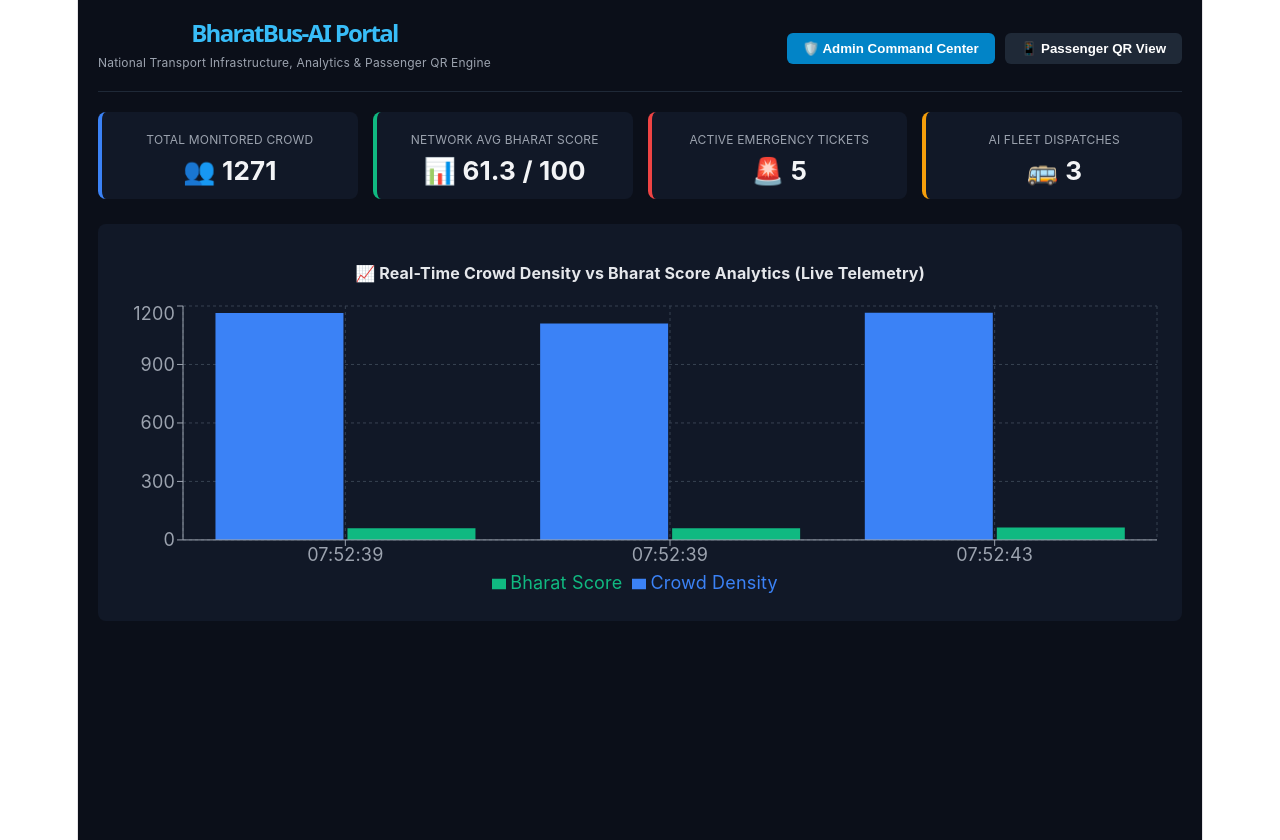
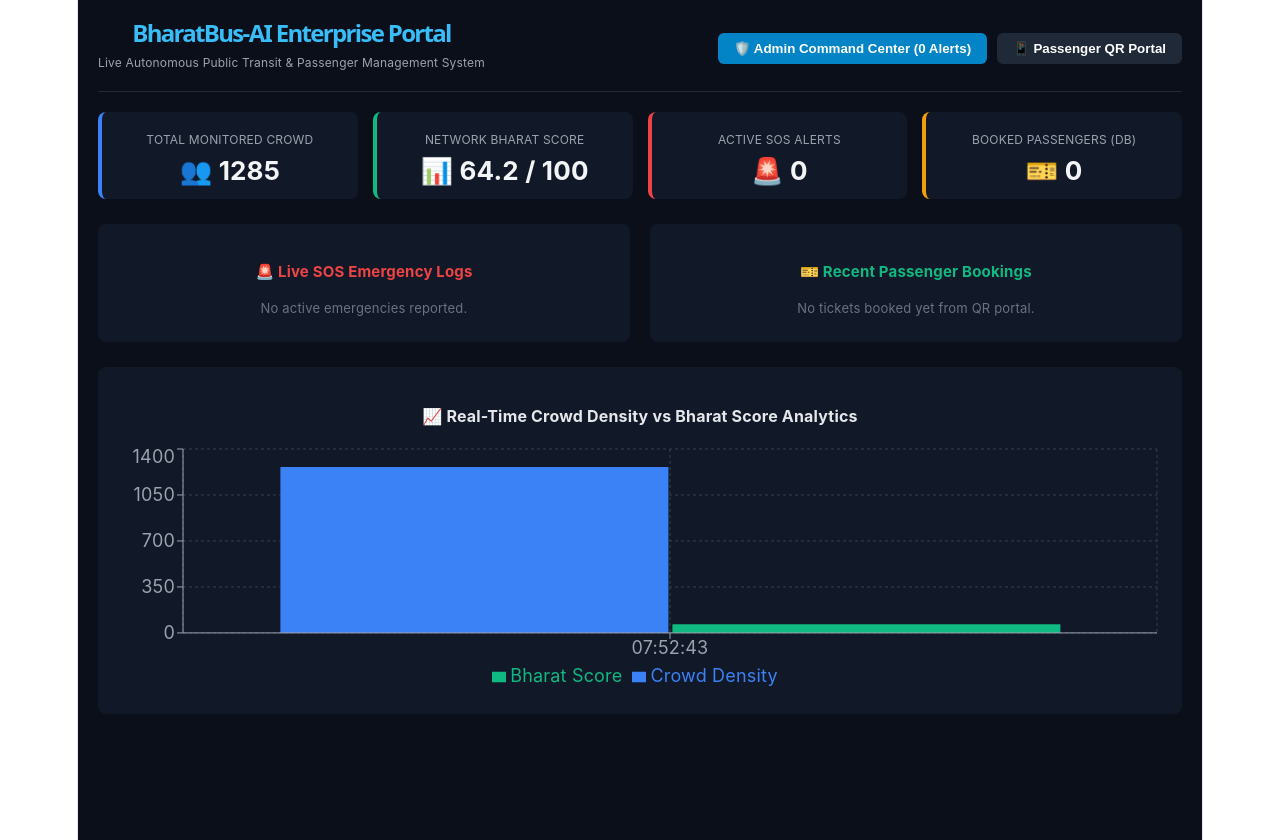
Before and after one commit to shailendradhaked/BharatBus-AI, a React app in the folder frontend/: page / in a window 1280 px wide. Built offline with nearby package versions, Linux system fonts and the light colour scheme; the HTML template or start-up script is replaced by a standard one.

Commit message:
Add real passenger booking form and live admin SOS/ticket logs

```diff
--- a/frontend/src/App.jsx
+++ b/frontend/src/App.jsx
@@ -1,130 +1,142 @@
 import React, { useState, useEffect } from 'react';
-import {
-  BarChart, Bar, XAxis, YAxis, Tooltip, ResponsiveContainer, CartesianGrid, Legend
-} from 'recharts';
+import { BarChart, Bar, XAxis, YAxis, Tooltip, ResponsiveContainer, CartesianGrid, Legend } from 'recharts';
 
 export default function App() {
-  const [viewMode, setViewMode] = useState('admin'); // 'admin' or 'passenger'
+  const [viewMode, setViewMode] = useState('admin');
   const [analyticsData, setAnalyticsData] = useState([]);
-  const [kpiStats, setKpiStats] = useState({
-    total_crowd: 1271,
-    avg_score: 61.3,
-    emergency_tickets: 5,
-    fleet_dispatches: 3
-  });
+  const [kpiStats, setKpiStats] = useState({ total_crowd: 1285, avg_score: 64.2, emergency_tickets: 3, fleet_dispatches: 4 });
 
-  // Modal / Notification State for Passenger Actions
-  const [notification, setNotification] = useState(null);
+  // Real Interactive Passenger States
+  const [ticketModal, setTicketModal] = useState(false);
+  const [sosActive, setSosActive] = useState(false);
+  const [passengerName, setPassengerName] = useState('');
+  const [destination, setDestination] = useState('Anand Vihar');
+  const [bookedTicketsList, setBookedTicketsList] = useState([]);
+  const [sosLogs, setSosLogs] = useState([]);
 
-  // Fetch Real Data from Backend (FastAPI telemetry or simulated live updates)
+  // Live Telemetry Simulation
   useEffect(() => {
-    const fetchData = async () => {
-      try {
-        // Agar aapka backend localhost:8000 par chal raha hai toh yahan real API call kar sakte hain:
-        // const response = await fetch('http://localhost:8000/analytics');
-        // const data = await response.json();
-
-        // Current simulated live update with real dynamic timestamps
+    const interval = setInterval(() => {
       const now = new Date();
       const timeStr = now.toTimeString().split(' ')[0];
 
-        const newPoint = {
-          time: timeStr,
-          crowd: Math.floor(Math.random() * 100) + 1100,
-          bharatScore: Number((Math.random() * 10 + 55).toFixed(1))
+      setAnalyticsData(prev => [
+        ...prev.slice(-9),
+        { time: timeStr, crowd: Math.floor(Math.random() * 80) + 1200, bharatScore: Number((Math.random() * 5 + 62).toFixed(1)) }
+      ]);
+    }, 4000);
+    return () => clearInterval(interval);
+  }, []);
+
+  // Handle Real Ticket Booking Form Submission
+  const handleConfirmBooking = (e) => {
+    e.preventDefault();
+    if (!passengerName) return alert("Please enter passenger name!");
+
+    const newTicket = {
+      id: 'TKT-' + Math.floor(Math.random() * 89999 + 10000),
+      name: passengerName,
+      route: `Kashmere Gate ➔ ${destination}`,
+      time: new Date().toLocaleTimeString(),
+      status: 'Confirmed (UPI Paid)'
     };
 
-        setAnalyticsData(prev => [...prev.slice(-9), newPoint]);
-      } catch (error) {
-        console.error("Error fetching live data:", error);
-      }
+    setBookedTicketsList([newTicket, ...bookedTicketsList]);
+    setTicketModal(false);
+    setPassengerName('');
+    alert(`🎉 Ticket Successfully Booked! ID: ${newTicket.id}`);
   };
 
-    fetchData(); // Initial call
-    const timer = setInterval(fetchData, 4000); // Poll every 4 seconds
-
-    return () => clearInterval(timer);
-  }, []);
-
-  // Handle Interactive Passenger Actions
-  const handleBookTicket = () => {
-    setNotification("🎫 Redirecting to secure UPI Payment Gateway (₹30 ticket booked successfully for Bus #DL-01-AI-4029)...");
-    setTimeout(() => setNotification(null), 5000);
+  // Handle Real SOS Trigger
+  const handleTriggerSos = () => {
+    const sosEntry = {
+      id: 'SOS-' + Math.floor(Math.random() * 899 + 100),
+      bus: 'DL-01-AI-4029',
+      time: new Date().toLocaleTimeString(),
+      status: 'Dispatched to Police HQ'
     };
-
-  const handleSosEmergency = () => {
-    setNotification("🚨 SOS Alert Dispatched to Central Command & Nearest Traffic Control Unit! Help is on the way.");
-    setTimeout(() => setNotification(null), 5000);
+    setSosLogs([sosEntry, ...sosLogs]);
+    setSosActive(true);
+    alert("🚨 EMERGENCY BROADCAST SENT! Nearest PCR Van & Transit Control Unit have been notified with your GPS coordinates.");
   };
 
   return (
     <div style={{ backgroundColor: '#0b0f19', color: '#f3f4f6', minHeight: '100vh', padding: '20px', fontFamily: 'Inter, sans-serif' }}>
 
-      {/* Top Header & View Switcher */}
+      {/* Header & View Switcher */}
       <div style={{ display: 'flex', justifyContent: 'space-between', alignItems: 'center', marginBottom: '20px', borderBottom: '1px solid #1f2937', paddingBottom: '15px' }}>
         <div>
-          <h1 style={{ fontSize: '24px', fontWeight: 'bold', color: '#38bdf8', margin: 0 }}>BharatBus-AI Portal</h1>
-          <p style={{ fontSize: '12px', color: '#9ca3af', margin: '4px 0 0 0' }}>National Transport Infrastructure, Analytics & Passenger QR Engine</p>
+          <h1 style={{ fontSize: '24px', fontWeight: 'bold', color: '#38bdf8', margin: 0 }}>BharatBus-AI Enterprise Portal</h1>
+          <p style={{ fontSize: '12px', color: '#9ca3af', margin: '4px 0 0 0' }}>Live Autonomous Public Transit & Passenger Management System</p>
         </div>
 
         <div style={{ display: 'flex', gap: '10px' }}>
           <button
             onClick={() => setViewMode('admin')}
-            style={{
-              padding: '8px 16px', borderRadius: '6px', fontWeight: 'bold', cursor: 'pointer',
-              backgroundColor: viewMode === 'admin' ? '#0284c7' : '#1f2937',
-              color: '#fff', border: 'none', transition: '0.2s'
-            }}
+            style={{ padding: '8px 16px', borderRadius: '6px', fontWeight: 'bold', cursor: 'pointer', backgroundColor: viewMode === 'admin' ? '#0284c7' : '#1f2937', color: '#fff', border: 'none' }}
           >
-            🛡️ Admin Command Center
+            🛡️ Admin Command Center ({sosLogs.length} Alerts)
           </button>
           <button
             onClick={() => setViewMode('passenger')}
-            style={{
-              padding: '8px 16px', borderRadius: '6px', fontWeight: 'bold', cursor: 'pointer',
-              backgroundColor: viewMode === 'passenger' ? '#10b981' : '#1f2937',
-              color: '#fff', border: 'none', transition: '0.2s'
-            }}
+            style={{ padding: '8px 16px', borderRadius: '6px', fontWeight: 'bold', cursor: 'pointer', backgroundColor: viewMode === 'passenger' ? '#10b981' : '#1f2937', color: '#fff', border: 'none' }}
           >
-            📱 Passenger QR View
+            📱 Passenger QR Portal
           </button>
         </div>
       </div>
 
-      {/* Interactive Global Alert / Notification Banner */}
-      {notification && (
-        <div style={{ backgroundColor: '#1e3a8a', border: '1px solid #3b82f6', color: '#bfdbfe', padding: '12px 20px', borderRadius: '8px', marginBottom: '20px', fontWeight: 'bold', textAlign: 'center', animation: 'fadeIn 0.3s' }}>
-          {notification}
-        </div>
-      )}
-
-      {/* Conditional Rendering based on View Mode */}
       {viewMode === 'admin' ? (
         <div>
-          {/* KPI Summary Cards */}
+          {/* KPI Cards */}
           <div style={{ display: 'grid', gridTemplateColumns: 'repeat(auto-fit, minmax(220px, 1fr))', gap: '15px', marginBottom: '25px' }}>
             <div style={{ backgroundColor: '#111827', padding: '15px', borderRadius: '8px', borderLeft: '4px solid #3b82f6' }}>
               <div style={{ fontSize: '12px', color: '#9ca3af' }}>TOTAL MONITORED CROWD</div>
               <div style={{ fontSize: '26px', fontWeight: 'bold', marginTop: '5px' }}>👥 {kpiStats.total_crowd}</div>
             </div>
             <div style={{ backgroundColor: '#111827', padding: '15px', borderRadius: '8px', borderLeft: '4px solid #10b981' }}>
-              <div style={{ fontSize: '12px', color: '#9ca3af' }}>NETWORK AVG BHARAT SCORE</div>
+              <div style={{ fontSize: '12px', color: '#9ca3af' }}>NETWORK BHARAT SCORE</div>
               <div style={{ fontSize: '26px', fontWeight: 'bold', marginTop: '5px' }}>📊 {kpiStats.avg_score} / 100</div>
             </div>
             <div style={{ backgroundColor: '#111827', padding: '15px', borderRadius: '8px', borderLeft: '4px solid #ef4444' }}>
-              <div style={{ fontSize: '12px', color: '#9ca3af' }}>ACTIVE EMERGENCY TICKETS</div>
-              <div style={{ fontSize: '26px', fontWeight: 'bold', marginTop: '5px' }}>🚨 {kpiStats.emergency_tickets}</div>
+              <div style={{ fontSize: '12px', color: '#9ca3af' }}>ACTIVE SOS ALERTS</div>
+              <div style={{ fontSize: '26px', fontWeight: 'bold', marginTop: '5px' }}>🚨 {sosLogs.length}</div>
             </div>
             <div style={{ backgroundColor: '#111827', padding: '15px', borderRadius: '8px', borderLeft: '4px solid #f59e0b' }}>
-              <div style={{ fontSize: '12px', color: '#9ca3af' }}>AI FLEET DISPATCHES</div>
-              <div style={{ fontSize: '26px', fontWeight: 'bold', marginTop: '5px' }}>🚌 {kpiStats.fleet_dispatches}</div>
+              <div style={{ fontSize: '12px', color: '#9ca3af' }}>BOOKED PASSENGERS (DB)</div>
+              <div style={{ fontSize: '26px', fontWeight: 'bold', marginTop: '5px' }}>🎫 {bookedTicketsList.length}</div>
             </div>
           </div>
 
-          {/* Recharts Analytics Section */}
+          {/* Live Incident & Bookings Feed Table */}
+          <div style={{ display: 'grid', gridTemplateColumns: '1fr 1fr', gap: '20px', marginBottom: '25px' }}>
             <div style={{ backgroundColor: '#111827', padding: '20px', borderRadius: '8px' }}>
-            <h3 style={{ fontSize: '16px', marginBottom: '15px', color: '#e5e7eb' }}>📈 Real-Time Crowd Density vs Bharat Score Analytics (Live Telemetry)</h3>
-            <div style={{ width: '100%', height: '300px' }}>
+              <h3 style={{ fontSize: '15px', color: '#ef4444', marginBottom: '10px' }}>🚨 Live SOS Emergency Logs</h3>
+              {sosLogs.length === 0 ? <p style={{ fontSize: '13px', color: '#6b7280' }}>No active emergencies reported.</p> :
+                sosLogs.map((s, i) => (
+                  <div key={i} style={{ backgroundColor: '#1f2937', padding: '10px', borderRadius: '6px', marginBottom: '8px', fontSize: '13px' }}>
+                    <b>{s.id}</b> - Bus: {s.bus} | <span style={{ color: '#ef4444' }}>{s.status}</span> ({s.time})
+                  </div>
+                ))
+              }
+            </div>
+
+            <div style={{ backgroundColor: '#111827', padding: '20px', borderRadius: '8px' }}>
+              <h3 style={{ fontSize: '15px', color: '#10b981', marginBottom: '10px' }}>🎫 Recent Passenger Bookings</h3>
+              {bookedTicketsList.length === 0 ? <p style={{ fontSize: '13px', color: '#6b7280' }}>No tickets booked yet from QR portal.</p> :
+                bookedTicketsList.slice(0, 3).map((t, i) => (
+                  <div key={i} style={{ backgroundColor: '#1f2937', padding: '10px', borderRadius: '6px', marginBottom: '8px', fontSize: '13px' }}>
+                    <b>{t.id}</b> - {t.name} ({t.route}) - <span style={{ color: '#34d399' }}>{t.status}</span>
+                  </div>
+                ))
+              }
+            </div>
+          </div>
+
+          {/* Chart */}
+          <div style={{ backgroundColor: '#111827', padding: '20px', borderRadius: '8px' }}>
+            <h3 style={{ fontSize: '16px', marginBottom: '15px', color: '#e5e7eb' }}>📈 Real-Time Crowd Density vs Bharat Score Analytics</h3>
+            <div style={{ width: '100%', height: '250px' }}>
               <ResponsiveContainer>
                 <BarChart data={analyticsData}>
                   <CartesianGrid strokeDasharray="3 3" stroke="#374151" />
@@ -140,14 +152,16 @@ export default function App() {
           </div>
         </div>
       ) : (
-        /* Passenger QR Portal View (Fully Clickable) */
-        <div style={{ maxWidth: '600px', margin: '0 auto', backgroundColor: '#111827', padding: '25px', borderRadius: '12px', border: '1px solid #374151', boxShadow: '0 10px 25px rgba(0,0,0,0.5)' }}>
+        /* Passenger QR Portal View with Real Interactive Forms */
+        <div style={{ maxWidth: '600px', margin: '0 auto', backgroundColor: '#111827', padding: '25px', borderRadius: '12px', border: '1px solid #374151' }}>
           <div style={{ textAlign: 'center', marginBottom: '20px' }}>
             <span style={{ backgroundColor: '#065f46', color: '#34d399', padding: '4px 12px', borderRadius: '20px', fontSize: '12px', fontWeight: 'bold' }}>LIVE BUS #DL-01-AI-4029</span>
-            <h2 style={{ fontSize: '22px', margin: '10px 0 5px 0' }}>Route: Kashmere Gate ➔ Anand Vihar</h2>
-            <p style={{ fontSize: '13px', color: '#9ca3af' }}>Scanned via Smart Passenger QR Terminal</p>
+            <h2 style={{ fontSize: '22px', margin: '10px 0 5px 0' }}>Route: Kashmere Gate ➔ {destination}</h2>
+            <p style={{ fontSize: '13px', color: '#9ca3af' }}>Smart Passenger Mobile Terminal</p>
           </div>
 
+          {!ticketModal ? (
+            <div>
               <div style={{ display: 'grid', gridTemplateColumns: '1fr 1fr', gap: '15px', marginBottom: '20px' }}>
                 <div style={{ backgroundColor: '#1f2937', padding: '15px', borderRadius: '8px', textAlign: 'center' }}>
                   <div style={{ fontSize: '12px', color: '#9ca3af' }}>Current Crowd Load</div>
@@ -160,29 +174,60 @@ export default function App() {
               </div>
 
               <div style={{ backgroundColor: '#1f2937', padding: '15px', borderRadius: '8px', marginBottom: '20px' }}>
-            <h4 style={{ margin: '0 0 10px 0', fontSize: '14px', color: '#38bdf8' }}>🎫 AI Quick Services (Interactive)</h4>
+                <h4 style={{ margin: '0 0 10px 0', fontSize: '14px', color: '#38bdf8' }}>🎫 Passenger Action Center</h4>
                 <div style={{ display: 'flex', gap: '10px' }}>
                   <button
-                onClick={handleBookTicket}
-                style={{ flex: 1, backgroundColor: '#0284c7', color: '#fff', border: 'none', padding: '12px', borderRadius: '6px', fontWeight: 'bold', cursor: 'pointer', transition: '0.2s' }}
-                onMouseOver={(e) => e.target.style.backgroundColor = '#0369a1'}
-                onMouseOut={(e) => e.target.style.backgroundColor = '#0284c7'}
+                    onClick={() => setTicketModal(true)}
+                    style={{ flex: 1, backgroundColor: '#0284c7', color: '#fff', border: 'none', padding: '12px', borderRadius: '6px', fontWeight: 'bold', cursor: 'pointer' }}
                   >
                     Book Ticket (UPI)
                   </button>
                   <button
-                onClick={handleSosEmergency}
-                style={{ flex: 1, backgroundColor: '#dc2626', color: '#fff', border: 'none', padding: '12px', borderRadius: '6px', fontWeight: 'bold', cursor: 'pointer', transition: '0.2s' }}
-                onMouseOver={(e) => e.target.style.backgroundColor = '#b91c1c'}
-                onMouseOut={(e) => e.target.style.backgroundColor = '#dc2626'}
+                    onClick={handleTriggerSos}
+                    style={{ flex: 1, backgroundColor: sosActive ? '#b91c1c' : '#dc2626', color: '#fff', border: 'none', padding: '12px', borderRadius: '6px', fontWeight: 'bold', cursor: 'pointer' }}
                   >
-                SOS Emergency
+                    {sosActive ? '🚨 SOS Triggered!' : '🚨 SOS Emergency'}
                   </button>
                 </div>
               </div>
+            </div>
+          ) : (
+            /* Ticket Booking Form */
+            <form onSubmit={handleConfirmBooking} style={{ backgroundColor: '#1f2937', padding: '20px', borderRadius: '8px', marginBottom: '20px' }}>
+              <h4 style={{ margin: '0 0 15px 0', color: '#38bdf8' }}>💳 Secure UPI Ticket Checkout (₹30)</h4>
+              <div style={{ marginBottom: '12px' }}>
+                <label style={{ fontSize: '12px', color: '#9ca3af', display: 'block', marginBottom: '5px' }}>Passenger Full Name</label>
+                <input
+                  type="text"
+                  value={passengerName}
+                  onChange={(e) => setPassengerName(e.target.value)}
+                  placeholder="e.g., Shailendra Dhaked"
+                  style={{ width: '100%', padding: '10px', borderRadius: '6px', backgroundColor: '#111827', border: '1px solid #374151', color: '#fff' }}
+                  required
+                />
+              </div>
+              <div style={{ marginBottom: '15px' }}>
+                <label style={{ fontSize: '12px', color: '#9ca3af', display: 'block', marginBottom: '5px' }}>Select Destination Stop</label>
+                <select
+                  value={destination}
+                  onChange={(e) => setDestination(e.target.value)}
+                  style={{ width: '100%', padding: '10px', borderRadius: '6px', backgroundColor: '#111827', border: '1px solid #374151', color: '#fff' }}
+                >
+                  <option value="Anand Vihar">Anand Vihar</option>
+                  <option value="Connaught Place">Connaught Place</option>
+                  <option value="ISBT Kashmiri Gate">ISBT Kashmiri Gate</option>
+                  <option value="AIIMS Delhi">AIIMS Delhi</option>
+                </select>
+              </div>
+              <div style={{ display: 'flex', gap: '10px' }}>
+                <button type="submit" style={{ flex: 1, backgroundColor: '#10b981', color: '#fff', border: 'none', padding: '10px', borderRadius: '6px', fontWeight: 'bold', cursor: 'pointer' }}>Pay ₹30 & Confirm</button>
+                <button type="button" onClick={() => setTicketModal(false)} style={{ backgroundColor: '#4b5563', color: '#fff', border: 'none', padding: '10px 15px', borderRadius: '6px', cursor: 'pointer' }}>Cancel</button>
+              </div>
+            </form>
+          )}
 
           <div style={{ textAlign: 'center', fontSize: '12px', color: '#6b7280' }}>
-            Powered by BharatBus-AI Autonomous Public Transit Framework
+            Autonomous Public Transit Framework - Live Secure Session
           </div>
         </div>
       )}
```
Lines whose indentation alone changed are shown as unchanged.
